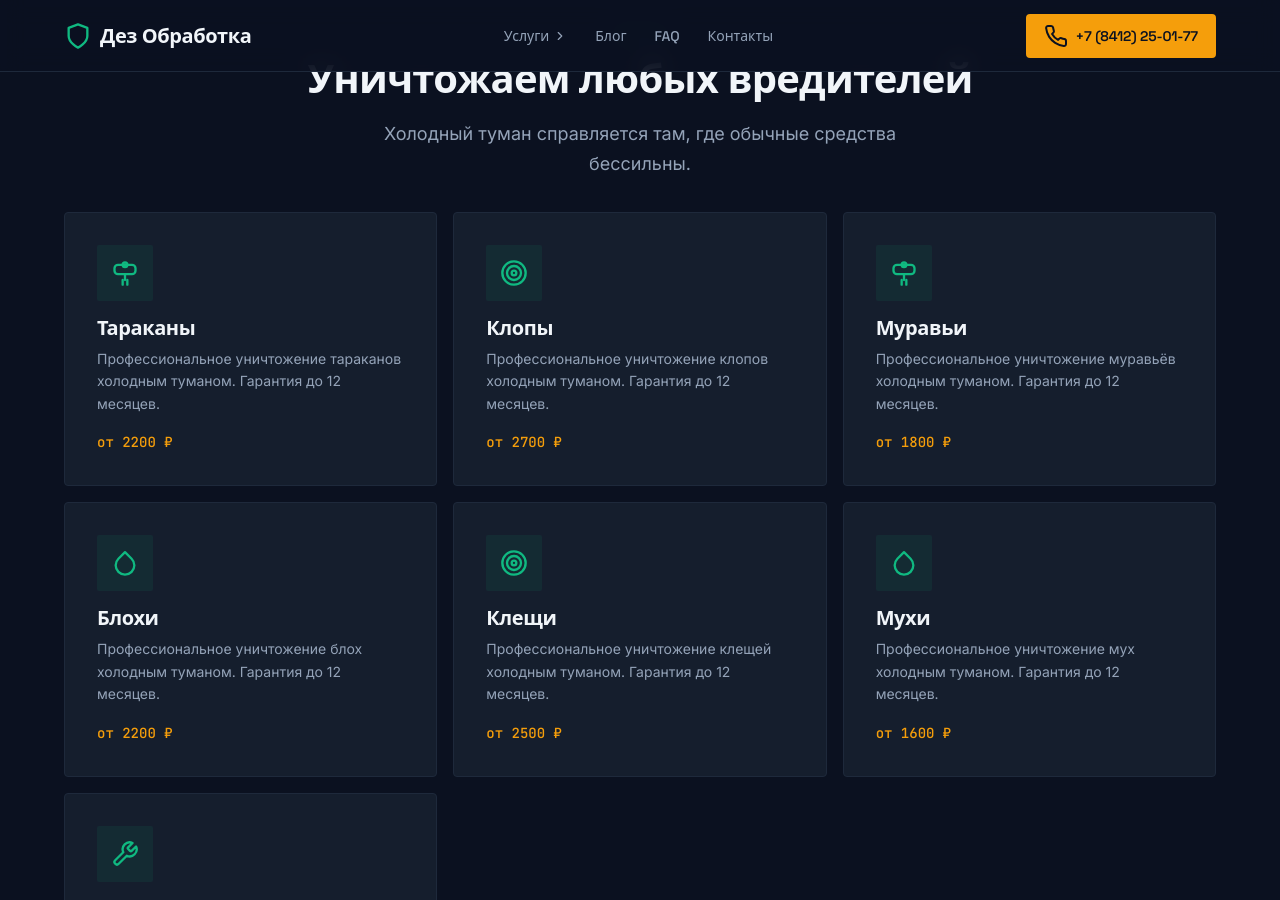
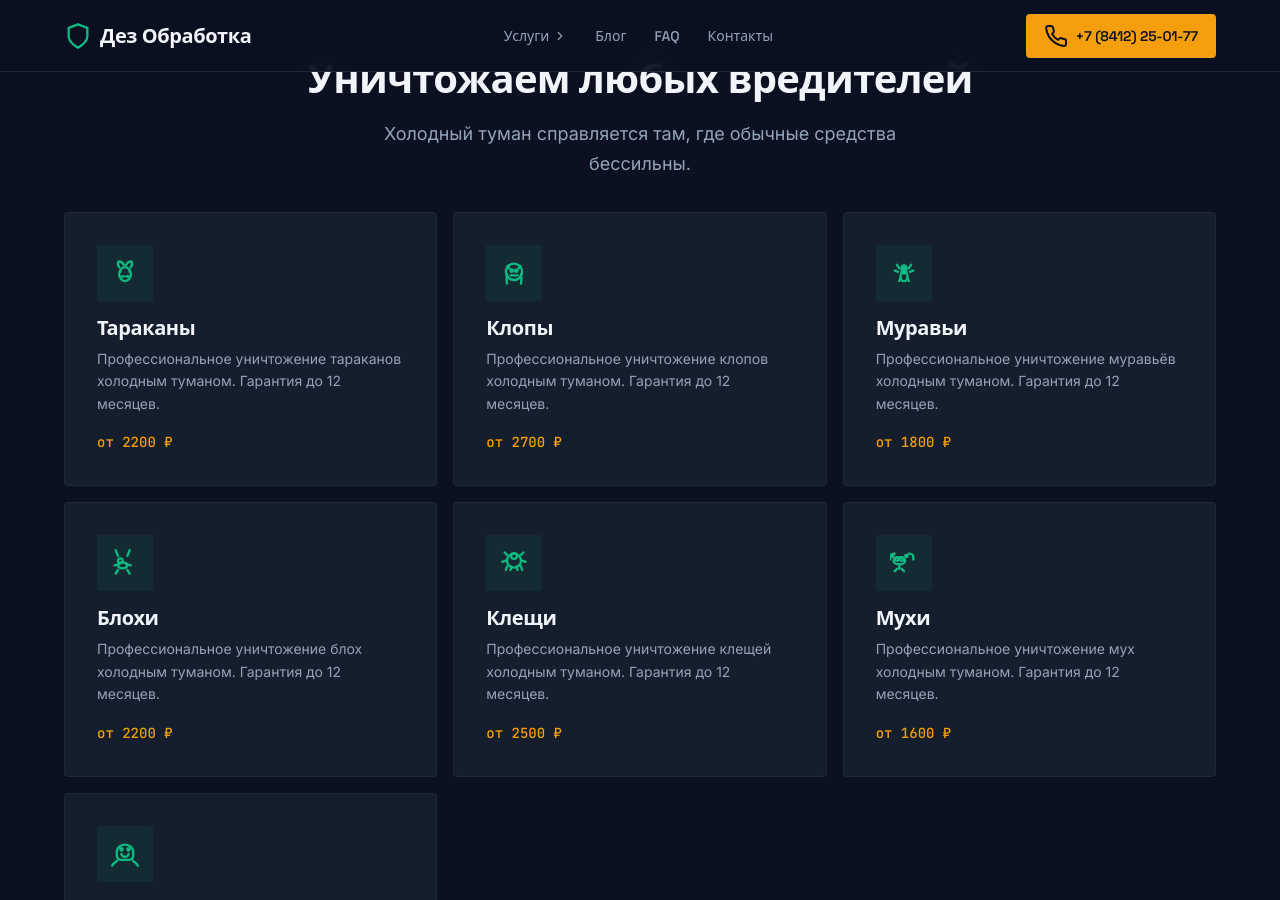
Before and after one commit to kaylas000/dez-obrabotka.pro, a Jekyll site: the page built from index.html, in a window 1280 px wide and 900 px high, scrolled down 776 px. Built offline with Jekyll 4.4.1, drawn with Linux system fonts in a browser that asks for light colours.

Commit message:
fix: unique pest-specific SVG icons for each service
Replaced generic bug/target/droplet/tool with:
  cockroach.svg, bedbug.svg, ant.svg, flea.svg,
  tick.svg, fly.svg, rat.svg
Each icon represents the actual pest — no duplicates.

Co-Authored-By: Claude Opus 4.8 <noreply@anthropic.com>

```diff
--- a/index.html
+++ b/index.html
@@ -62,43 +62,43 @@ style: |
 
     <div class="services-grid">
       <a href="{{ '/uslugi/tarakany/' | relative_url }}" class="service-card reveal">
-        <div class="service-card__icon">{% include icons/bug.svg %}</div>
+        <div class="service-card__icon">{% include icons/cockroach.svg %}</div>
         <h3 class="service-card__title">Тараканы</h3>
         <p class="service-card__desc">Профессиональное уничтожение тараканов холодным туманом. Гарантия до 12 месяцев.</p>
         <span class="service-card__price">от 2200 ₽</span>
       </a>
       <a href="{{ '/uslugi/klopy/' | relative_url }}" class="service-card reveal">
-        <div class="service-card__icon">{% include icons/target.svg %}</div>
+        <div class="service-card__icon">{% include icons/bedbug.svg %}</div>
         <h3 class="service-card__title">Клопы</h3>
         <p class="service-card__desc">Профессиональное уничтожение клопов холодным туманом. Гарантия до 12 месяцев.</p>
         <span class="service-card__price">от 2700 ₽</span>
       </a>
       <a href="{{ '/uslugi/muravi/' | relative_url }}" class="service-card reveal">
-        <div class="service-card__icon">{% include icons/bug.svg %}</div>
+        <div class="service-card__icon">{% include icons/ant.svg %}</div>
         <h3 class="service-card__title">Муравьи</h3>
         <p class="service-card__desc">Профессиональное уничтожение муравьёв холодным туманом. Гарантия до 12 месяцев.</p>
         <span class="service-card__price">от 1800 ₽</span>
       </a>
       <a href="{{ '/uslugi/blohi/' | relative_url }}" class="service-card reveal">
-        <div class="service-card__icon">{% include icons/droplet.svg %}</div>
+        <div class="service-card__icon">{% include icons/flea.svg %}</div>
         <h3 class="service-card__title">Блохи</h3>
         <p class="service-card__desc">Профессиональное уничтожение блох холодным туманом. Гарантия до 12 месяцев.</p>
         <span class="service-card__price">от 2200 ₽</span>
       </a>
       <a href="{{ '/uslugi/kleshchi/' | relative_url }}" class="service-card reveal">
-        <div class="service-card__icon">{% include icons/target.svg %}</div>
+        <div class="service-card__icon">{% include icons/tick.svg %}</div>
         <h3 class="service-card__title">Клещи</h3>
         <p class="service-card__desc">Профессиональное уничтожение клещей холодным туманом. Гарантия до 12 месяцев.</p>
         <span class="service-card__price">от 2500 ₽</span>
       </a>
       <a href="{{ '/uslugi/muhi/' | relative_url }}" class="service-card reveal">
-        <div class="service-card__icon">{% include icons/droplet.svg %}</div>
+        <div class="service-card__icon">{% include icons/fly.svg %}</div>
         <h3 class="service-card__title">Мухи</h3>
         <p class="service-card__desc">Профессиональное уничтожение мух холодным туманом. Гарантия до 12 месяцев.</p>
         <span class="service-card__price">от 1600 ₽</span>
       </a>
       <a href="{{ '/uslugi/gryzuny/' | relative_url }}" class="service-card reveal">
-        <div class="service-card__icon">{% include icons/tool.svg %}</div>
+        <div class="service-card__icon">{% include icons/rat.svg %}</div>
         <h3 class="service-card__title">Грызуны</h3>
         <p class="service-card__desc">Профессиональное уничтожение грызунов холодным туманом. Гарантия до 12 месяцев.</p>
         <span class="service-card__price">от 3200 ₽</span>
```
Also changed, not shown: _includes/icons/ant.svg (added), _includes/icons/bedbug.svg (added), _includes/icons/cockroach.svg (added), _includes/icons/flea.svg (added), _includes/icons/fly.svg (added), _includes/icons/rat.svg (added), _includes/icons/tick.svg (added).
